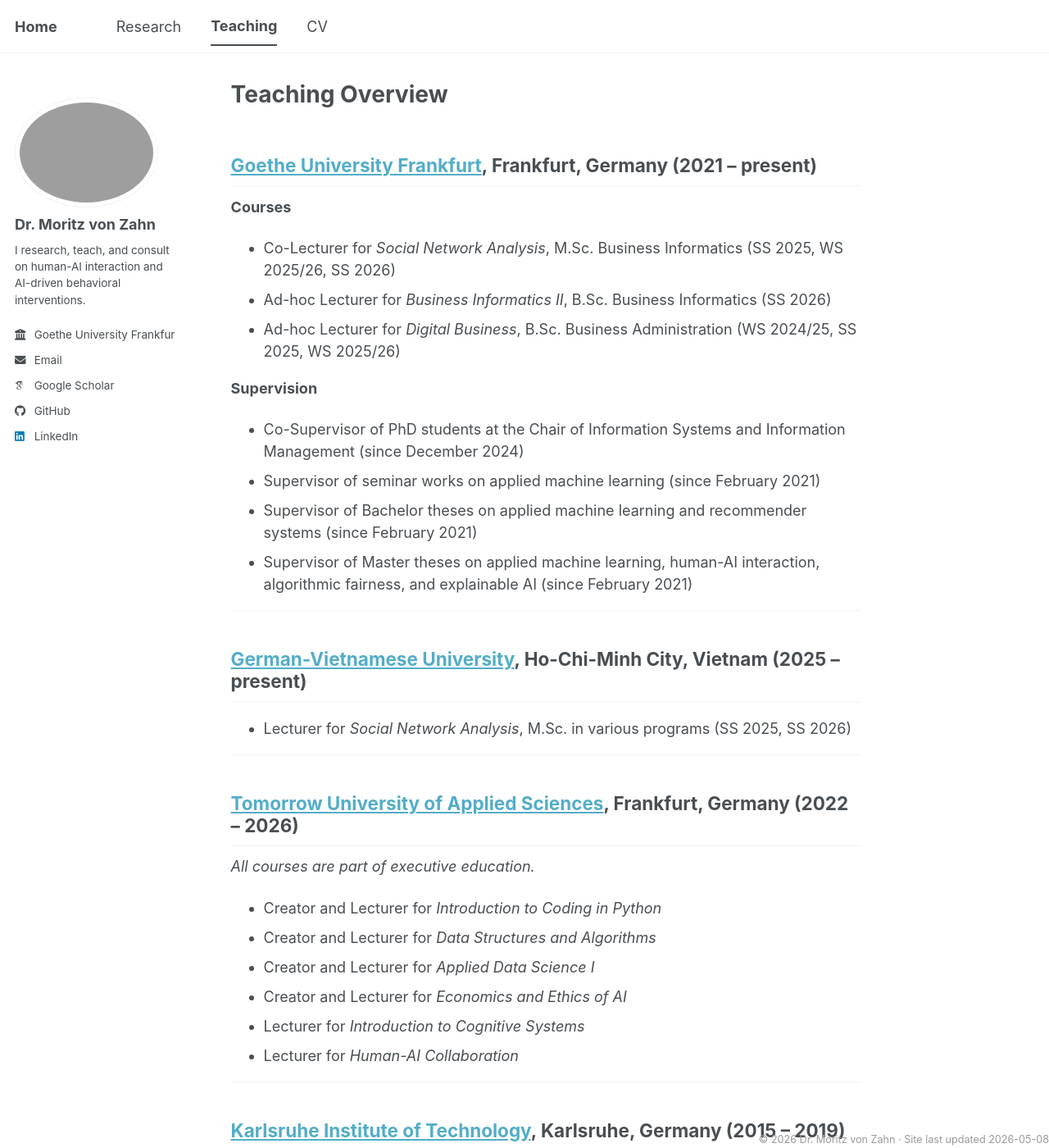
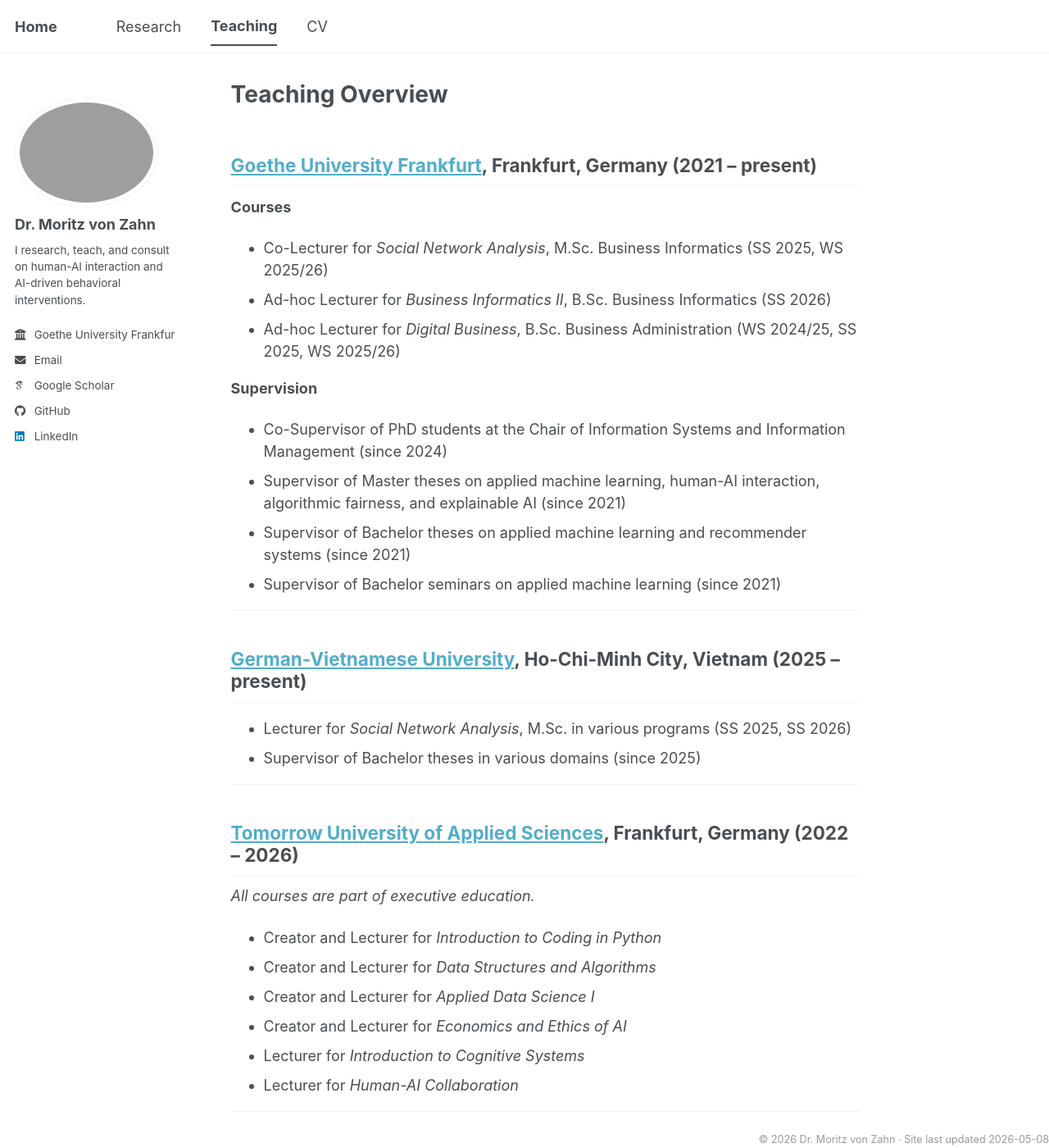
Before and after one commit to moritzvz/moritzvz.github.io, a Jekyll site: the page built from _pages/teaching.md, in a window 1280 px wide and 1400 px high. Shown: the whole window at 82% size. Built offline with Jekyll 4.4.1, drawn with Linux system fonts in a browser that asks for light colours; some web fonts are replaced; a script bundle is joined from its source files by our own code; library files that are not in the unit come from our copies.

Commit message:
Update teaching.md

```diff
--- a/_pages/teaching.md
+++ b/_pages/teaching.md
@@ -8,21 +8,23 @@
 ## <a href="https://www.uni-frankfurt.de/en" target="_blank" rel="noopener noreferrer">Goethe University Frankfurt</a>, Frankfurt, Germany (2021 – present)
 
 **Courses**
-- Co-Lecturer for *Social Network Analysis*, M.Sc. Business Informatics (SS 2025, WS 2025/26, SS 2026)
+- Co-Lecturer for *Social Network Analysis*, M.Sc. Business Informatics (SS 2025, WS 2025/26)
 - Ad-hoc Lecturer for *Business Informatics II*, B.Sc. Business Informatics (SS 2026)
 - Ad-hoc Lecturer for *Digital Business*, B.Sc. Business Administration (WS 2024/25, SS 2025, WS 2025/26)
 
 **Supervision**
-- Co-Supervisor of PhD students at the Chair of Information Systems and Information Management (since December 2024)
-- Supervisor of seminar works on applied machine learning (since February 2021)
-- Supervisor of Bachelor theses on applied machine learning and recommender systems (since February 2021)
-- Supervisor of Master theses on applied machine learning, human-AI interaction, algorithmic fairness, and explainable AI (since February 2021)
+- Co-Supervisor of PhD students at the Chair of Information Systems and Information Management (since 2024)
+- Supervisor of Master theses on applied machine learning, human-AI interaction, algorithmic fairness, and explainable AI (since 2021)
+- Supervisor of Bachelor theses on applied machine learning and recommender systems (since 2021)
+- Supervisor of Bachelor seminars on applied machine learning (since 2021)
+
 
 ---
 
 ## <a href="https://vgu.edu.vn/en/" target="_blank" rel="noopener noreferrer">German-Vietnamese University</a>, Ho-Chi-Minh City, Vietnam (2025 – present)
 
 - Lecturer for *Social Network Analysis*, M.Sc. in various programs (SS 2025, SS 2026)
+- Supervisor of Bachelor theses in various domains (since 2025)
 
 ---
 
```
